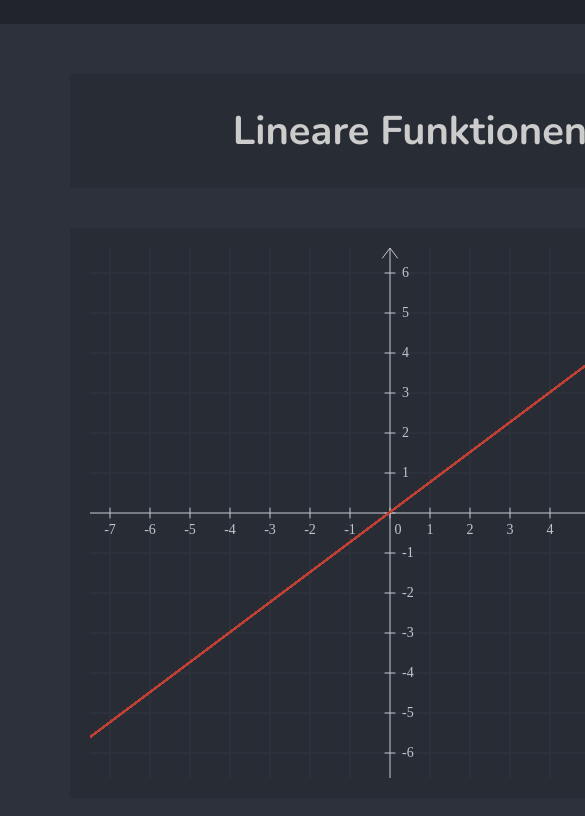
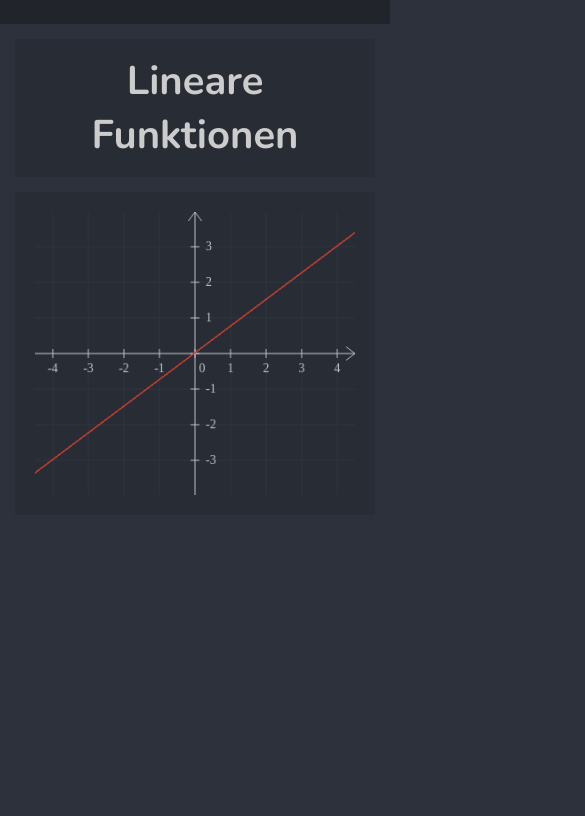
Before and after one commit to TwentyFiveSoftware/functury, a React (Create React App) app: page /function/linear-function in a window 390 px wide. Shown: the top 816 px of the page, 585 px wide, since content can reach past the window. Built offline with nearby package versions, Linux system fonts and the light colour scheme.

Commit message:
Responsive layout improved.

```diff
--- a/public/index.html
+++ b/public/index.html
@@ -7,7 +7,7 @@
     <meta name="viewport" content="width=device-width, initial-scale=1" />
     <meta name="theme-color" content="#C24034" />
     <meta name="description" content="functury" />
-    <link rel="apple-touch-icon" href="icon.png" />
+    <link rel="apple-touch-icon" href="./icons/icon-192.png" />
     <link rel="manifest" href="%PUBLIC_URL%/manifest.json" />
     <title>functury</title>
 </head>
--- a/src/components/FunctionPlotter.js
+++ b/src/components/FunctionPlotter.js
@@ -6,16 +6,35 @@ export default class FunctionPlotter extends Component {
     componentDidMount() {
         const ctx = document.querySelector('.function-plotter-canvas').getContext('2d');
 
-        let cosy = new CoordinateSystem(600, 530, { x: 10, y: 20 }, ctx);
+        this.cosy = new CoordinateSystem(100, 100, { x: 10, y: 20 }, ctx);
         // cosy.plot(x => 2 * Math.tanh(0.5 * x));
         // cosy.plot(x => 1 / x);
-        cosy.plot(x => 0.75 * x);
+        this.cosy.plot(x => 0.75 * x);
+
+        this.resizeCanvas();
+        window.addEventListener('resize', () => this.resizeCanvas());
+    }
+
+    resizeCanvas = () => {
+        let canvasContainer = document.querySelector('.function-plotter');
+        let canvas = document.querySelector('.function-plotter-canvas');
+        let width = Math.floor(canvasContainer.clientWidth);
+        let height = Math.floor(width * (53 / 60));
+
+        canvas.width = width;
+        canvas.height = height;
+
+        this.cosy.WIDTH = width;
+        this.cosy.HEIGHT = height;
+        this.cosy.zoom = 1;
+        this.cosy.scale(this.cosy.zoom);
+        this.cosy.redraw();
     }
 
     render() {
         return (
             <div className="function-plotter">
-                <canvas width="600" height="530" className="function-plotter-canvas"></canvas>
+                <canvas className="function-plotter-canvas"></canvas>
             </div>
         );
     }
--- a/src/scripts/CoordinateSystem.js
+++ b/src/scripts/CoordinateSystem.js
@@ -45,18 +45,18 @@ export default class CoordinateSystem {
 
         //
 
-        let zoom = 1;
+        this.zoom = 1;
         let zoomMultiplicator = 0.0005;
 
         this.CTX.canvas.addEventListener('mousewheel', e => {
             e.preventDefault();
 
-            zoom -= e.deltaY * zoomMultiplicator;
+            this.zoom -= e.deltaY * zoomMultiplicator;
 
-            if (zoom <= 0.25) zoom = 0.25;
-            if (zoom >= 16) zoom = 16;
+            if (this.zoom <= 0.25) this.zoom = 0.25;
+            if (this.zoom >= 16) this.zoom = 16;
 
-            this.scale(zoom);
+            this.scale(this.zoom);
         });
 
         //
--- a/src/style/index.css
+++ b/src/style/index.css
@@ -36,6 +36,7 @@ body {
 
 .top-bar {
   width: 100%;
+  max-width: 100vw;
   height: auto;
   background-color: var(--color-topBar);
   padding: 1.7rem 5rem;
@@ -105,6 +106,7 @@ body {
   display: -ms-flexbox;
   display: flex;
   width: 100%;
+  max-width: 100vw;
   -webkit-box-orient: horizontal;
   -webkit-box-direction: normal;
       -ms-flex-direction: row;
@@ -125,6 +127,7 @@ body {
 
 .function-list-container__function {
   width: 40rem;
+  max-width: 100%;
   background-color: var(--color-container);
   padding: 1rem 3rem;
   display: -ms-grid;
@@ -141,6 +144,12 @@ body {
   cursor: pointer;
   -webkit-transition: 0.3s ease-out;
   transition: 0.3s ease-out;
+}
+
+@media (max-width: 470px) {
+  .function-list-container__function {
+    width: 100%;
+  }
 }
 
 .function-list-container__function:hover {
@@ -178,18 +187,36 @@ body {
 
 .content {
   width: 100%;
+  max-width: 150rem;
   height: auto;
+  -ms-grid-column-align: center;
+      justify-self: center;
   padding: 5rem 7rem;
   display: -ms-grid;
   display: grid;
   -ms-grid-columns: 1fr 1fr;
       grid-template-columns: 1fr 1fr;
-  row-gap: 4rem;
-  -webkit-column-gap: 4rem;
-          column-gap: 4rem;
+  row-gap: 3rem;
+  -webkit-column-gap: 3rem;
+          column-gap: 3rem;
   -webkit-box-align: start;
       -ms-flex-align: start;
           align-items: flex-start;
+}
+
+@media (max-width: 1000px) {
+  .content {
+    padding: 3rem;
+  }
+}
+
+@media (max-width: 600px) {
+  .content {
+    padding: 1.5rem;
+    -ms-grid-columns: 1fr;
+        grid-template-columns: 1fr;
+    row-gap: 1.5rem;
+  }
 }
 
 .panel {
@@ -205,7 +232,14 @@ body {
   -ms-grid-column: 1;
   -ms-grid-column-span: 2;
   grid-column: 1 / 3;
-  padding: 3rem 1rem;
+  padding: 1.5rem 1rem;
+}
+
+@media (max-width: 600px) {
+  .panel.headline {
+    -ms-grid-column: 1;
+    grid-column: 1;
+  }
 }
 
 .function-plotter {
@@ -218,8 +252,10 @@ body {
 }
 
 .function-plotter canvas {
-  width: 600;
-  height: 530;
+  width: 100%;
+  height: -webkit-max-content;
+  height: -moz-max-content;
+  height: max-content;
   background-color: var(--color-container);
 }
 /*# sourceMappingURL=index.css.map */
--- a/src/style/index.scss
+++ b/src/style/index.scss
@@ -1,3 +1,4 @@
+$breakPc: 1000px;
 $breakTablet: 600px;
 $breakPhone: 470px;
 
@@ -38,6 +39,7 @@ body {
 
 .top-bar {
 	width: 100%;
+	max-width: 100vw;
 	height: auto;
 	background-color: var(--color-topBar);
 	padding: 1.7rem 5rem;
@@ -89,6 +91,7 @@ body {
 .function-list-container {
 	display: flex;
 	width: 100%;
+	max-width: 100vw;
 	flex-direction: row;
 	flex-wrap: wrap;
 	padding: 3rem;
@@ -100,6 +103,7 @@ body {
 
 	&__function {
 		width: 40rem;
+		max-width: 100%;
 		background-color: var(--color-container);
 		padding: 1rem 3rem;
 		display: grid;
@@ -109,6 +113,10 @@ body {
 		justify-items: right;
 		cursor: pointer;
 		transition: 0.3s ease-out;
+
+		@media (max-width: $breakPhone) {
+			width: 100%;
+		}
 
 		&:hover {
 			transform: scale(1.02);
@@ -142,13 +150,25 @@ body {
 
 .content {
 	width: 100%;
+	max-width: 150rem;
 	height: auto;
+	justify-self: center;
 	padding: 5rem 7rem;
 	display: grid;
 	grid-template-columns: 1fr 1fr;
-	row-gap: 4rem;
-	column-gap: 4rem;
+	row-gap: 3rem;
+	column-gap: 3rem;
 	align-items: flex-start;
+
+	@media (max-width: $breakPc) {
+		padding: 3rem;
+	}
+
+	@media (max-width: $breakTablet) {
+		padding: 1.5rem;
+		grid-template-columns: 1fr;
+		row-gap: 1.5rem;
+	}
 }
 
 .panel {
@@ -161,7 +181,11 @@ body {
 		color: var(--color-text-1);
 		font-weight: bold;
 		grid-column: 1 / 3;
-		padding: 3rem 1rem;
+		padding: 1.5rem 1rem;
+
+		@media (max-width: $breakTablet) {
+			grid-column: 1;
+		}
 	}
 }
 
@@ -173,9 +197,8 @@ body {
 	place-content: center center;
 
 	canvas {
-		// width: 100%;
-		width: 600;
-		height: 530;
+		width: 100%;
+		height: max-content;
 		background-color: var(--color-container);
 	}
 }
```
Also changed, not shown: 1 other file (tests, documents, lock files or other folders).
